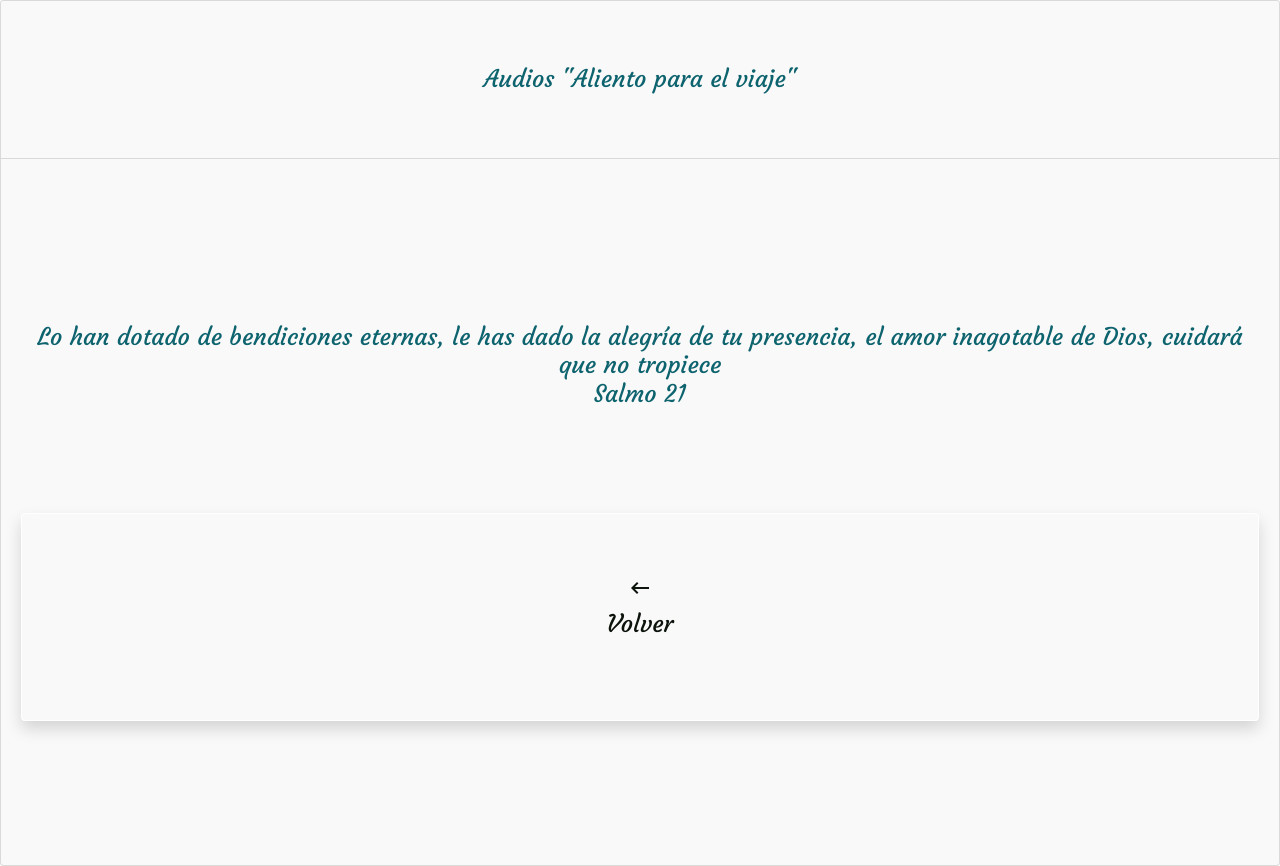
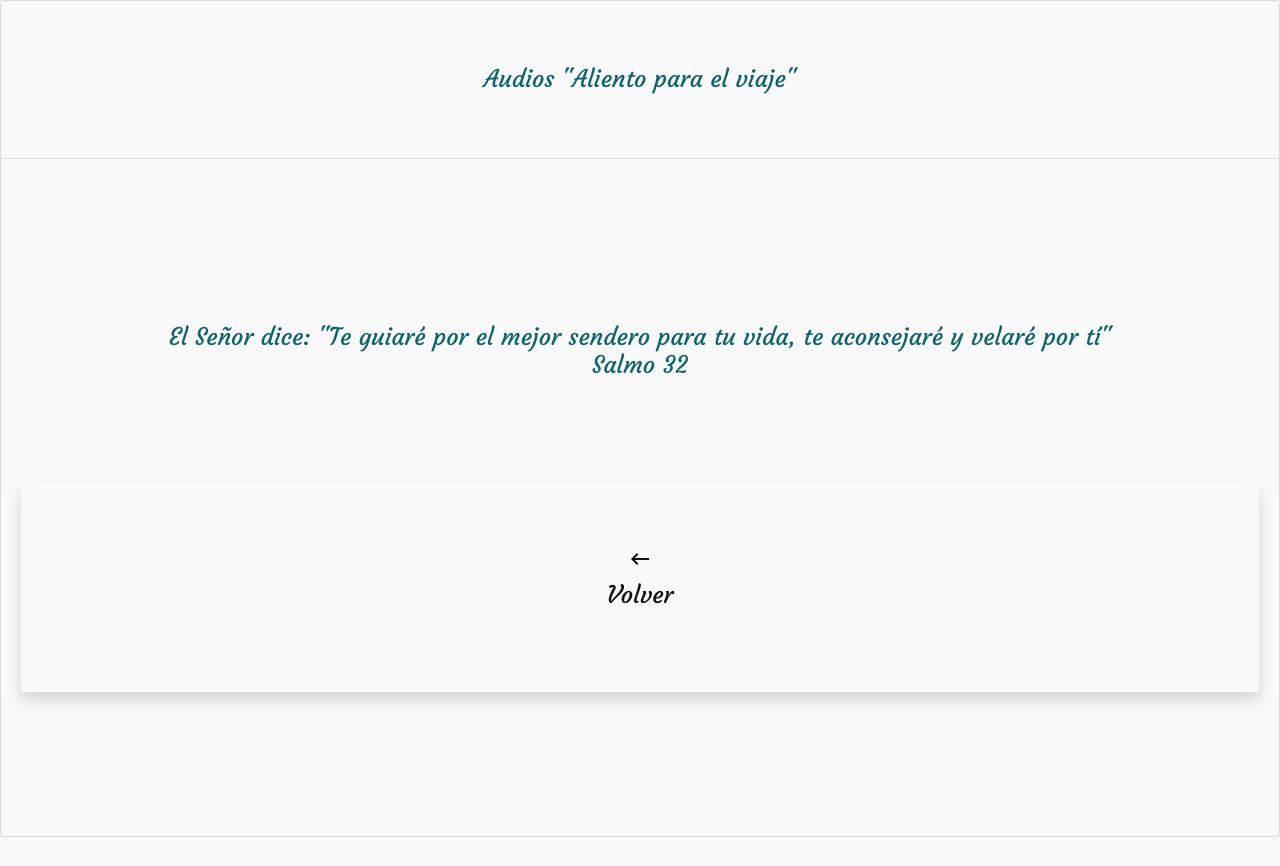
Before and after one commit to gran-gas/aliento, a Flask app: page /pensamiento.html in a window 1280 px wide. After the commit the page ends 837 px from the top, so only its background shows below. Run offline with Flask 2, Linux system fonts and the light colour scheme; some libraries are stand-ins or nearby versions.

Commit message:
first commit

```diff
--- a/templates/pensamiento.html
+++ b/templates/pensamiento.html
@@ -16,7 +16,7 @@
         <br>
         <br>
         <p class="card-text h5 main-title text-center">
-           Lo han dotado de bendiciones eternas, le has dado la alegría de tu presencia, el amor inagotable de Dios, cuidará que no tropiece<br>Salmo 21
+            El Señor dice: "Te guiaré por el mejor sendero para tu vida, te aconsejaré y velaré por tí"<br>Salmo 32
         </p>
             <br>
             <br>
```
Also changed, not shown: templates/audio.html (+5 -5 lines), 2 other files.
